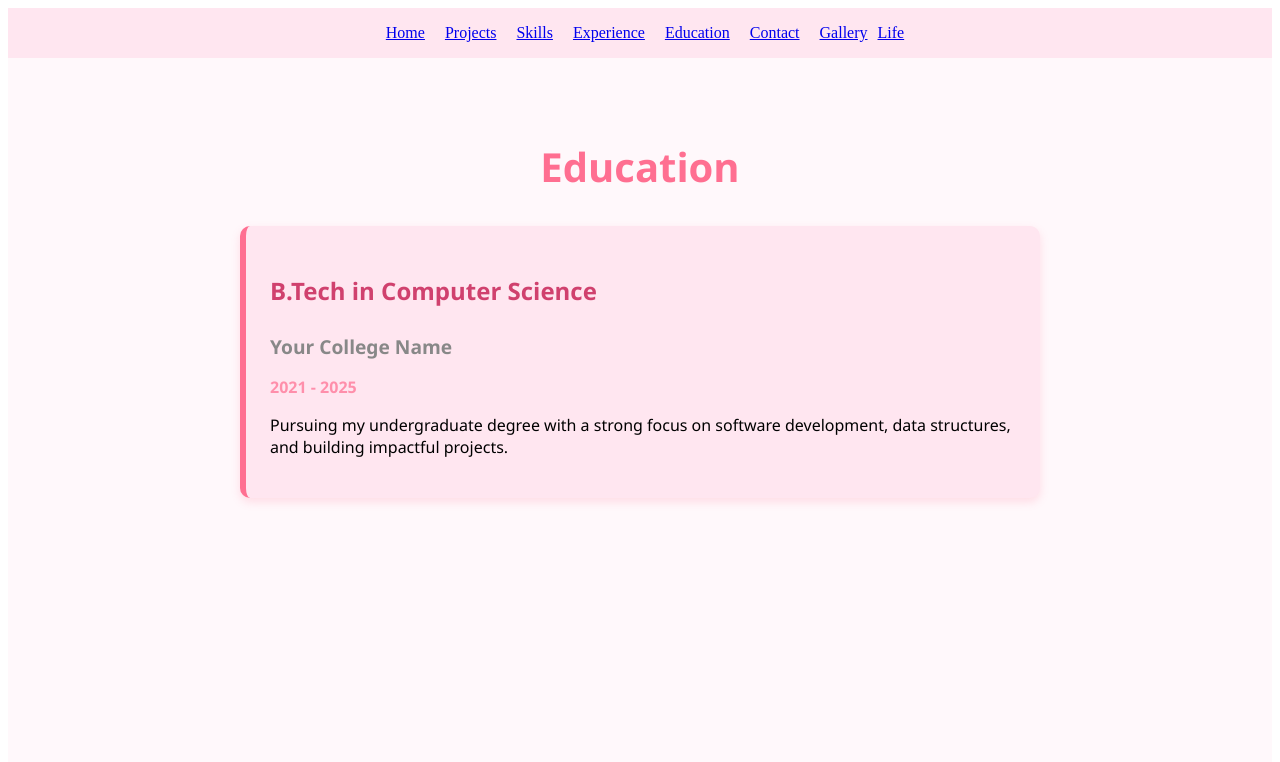
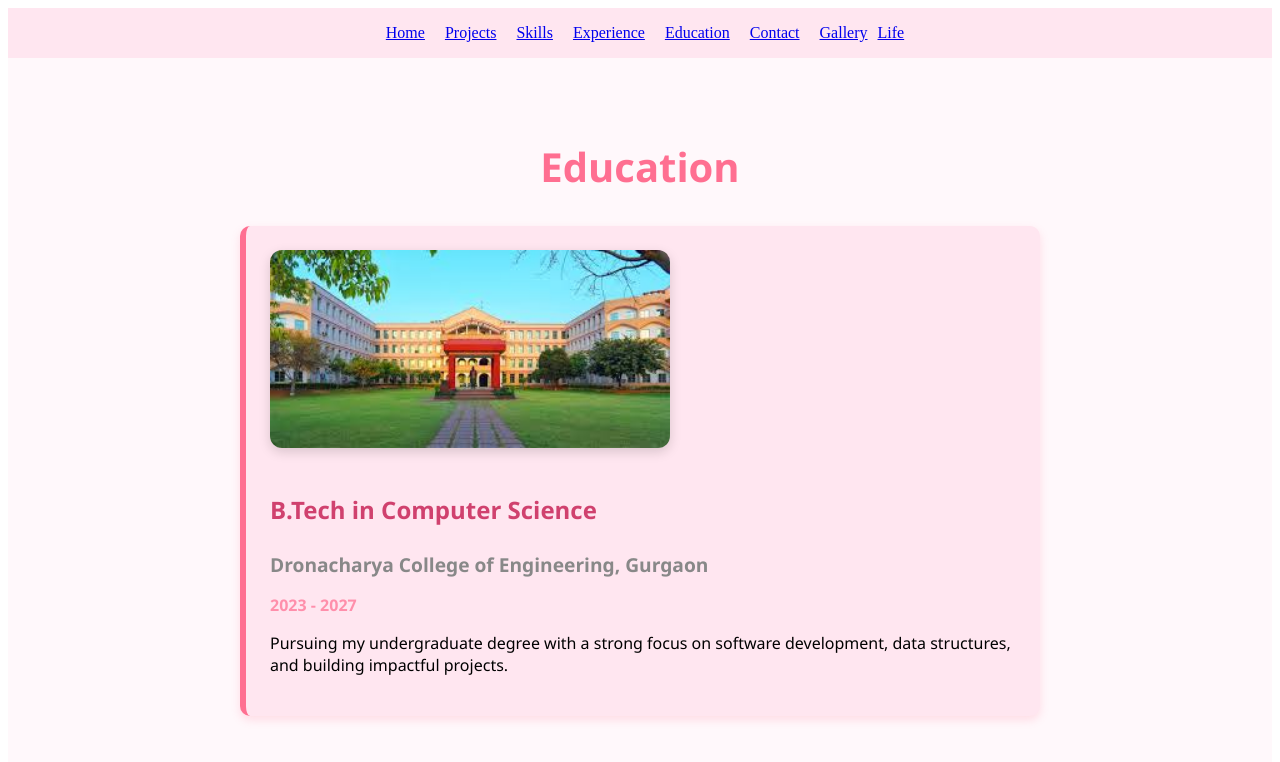
Before and after one commit to RichaBharti0603/Richa-s-Portfolio, a React (Vite) app: page /education in a window 1280 px wide. Shown: the top 762 px of the page. Built offline with nearby package versions, Linux system fonts and the light colour scheme.

Commit message:
Some changes

```diff
--- a/src/pages/Education.css
+++ b/src/pages/Education.css
@@ -50,3 +50,11 @@
   color: #ff8fab;
   margin-bottom: 0.6rem;
 }
+.education-image {
+  width: 100%;
+  max-width: 400px;
+  height: auto;
+  border-radius: 12px;
+  margin-bottom: 1rem;
+  box-shadow: 0 4px 12px rgba(0, 0, 0, 0.15);
+}
--- a/src/pages/Education.jsx
+++ b/src/pages/Education.jsx
@@ -1,14 +1,16 @@
 import React from "react";
 import "./Education.css";
+import collegeImage from "../assets/college.jpg"; // <-- adjust filename
 
 export default function Education() {
   const educationData = [
     {
       degree: "B.Tech in Computer Science",
-      institution: "Your College Name",
-      duration: "2021 - 2025",
+      institution: "Dronacharya College of Engineering, Gurgaon",
+      duration: "2023 - 2027",
       description:
         "Pursuing my undergraduate degree with a strong focus on software development, data structures, and building impactful projects.",
+      image: collegeImage, // new field
     },
   ];
 
@@ -18,6 +20,11 @@ export default function Education() {
       <div className="education-timeline">
         {educationData.map((edu, index) => (
           <div key={index} className="education-card">
+            <img
+              src={edu.image}
+              alt={`${edu.institution} logo`}
+              className="education-image"
+            />
             <h3>{edu.degree}</h3>
             <h4>{edu.institution}</h4>
             <p className="edu-duration">{edu.duration}</p>
```
Also changed, not shown: src/assets/college.jpg (added).
